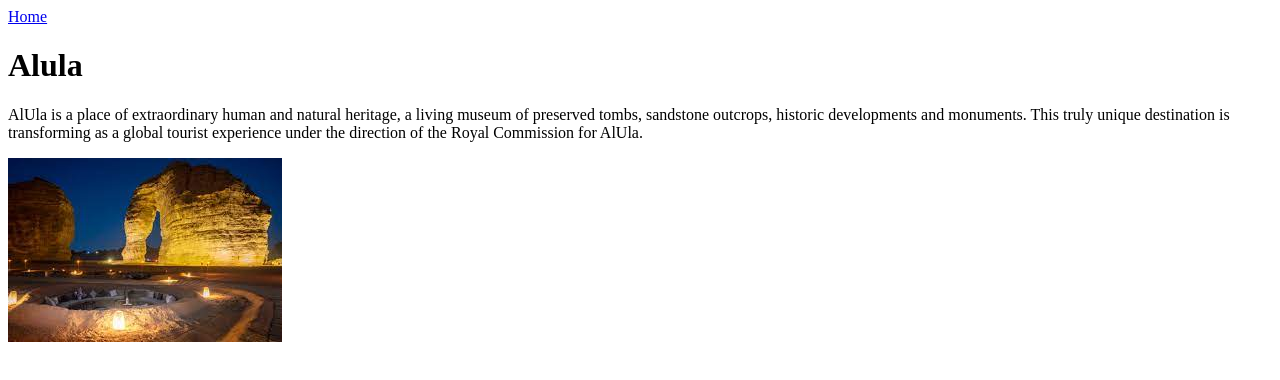
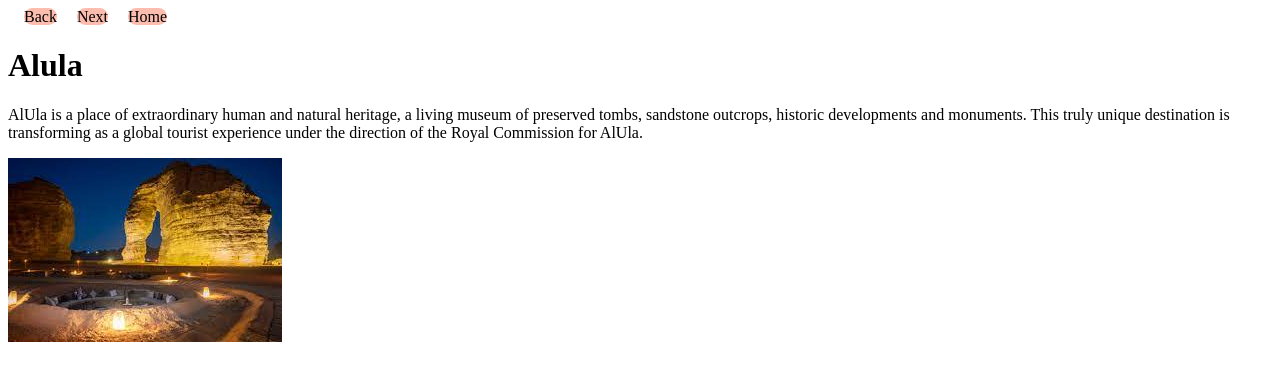
Before and after one commit to aabdul28/proj, a plain HTML site: page alula.html in a window 1280 px wide. Drawn offline with Linux system fonts and the light colour scheme.

Commit message:
Add files via upload

```diff
--- a/alula.html
+++ b/alula.html
@@ -5,8 +5,24 @@
     <meta http-equiv="X-UA-Compatible" content="IE=edge">
     <meta name="viewport" content="width=device-width, initial-scale=1.0">
     <title>Alula</title>
+    <style>
+        a{
+        margin-left: 1em;
+        text-decoration: none;
+        background-color: #FCBDAE;
+        color: black;
+        border-radius: 15px;
+        transition: .5s;
+      }
+      a:hover{
+            background-color: #D6A194;
+
+        }
+    </style>
 </head>
 <body>
+    <a href="paris.html">Back</a>
+    <a href="london.html">Next</a>
     <a href="index.html">Home</a>
     <h1>Alula</h1>
     <p>
```
Also changed, not shown: index.html (+16 -1 lines), london.html (+16 -0 lines), paris.html (+16 -0 lines), tokyo.html (+15 -0 lines).
